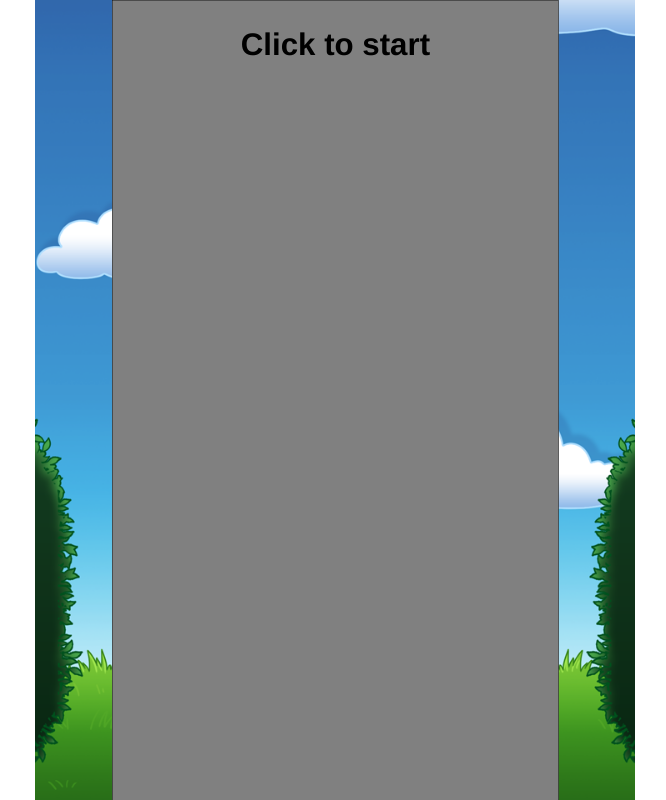
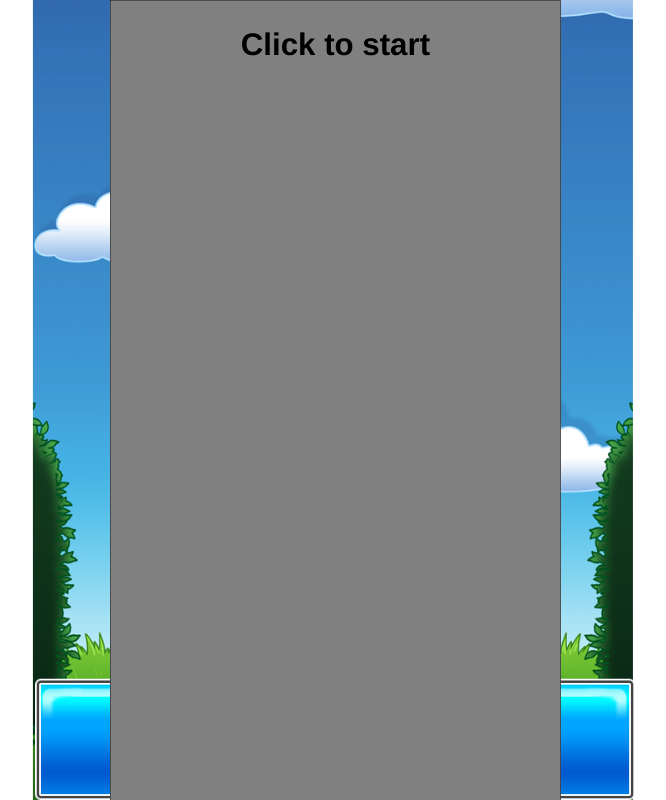
Before and after one commit to strux/enchanted-entanglement, a Vue app: page / in a window 1280 px wide. Shown: the whole page, without its empty margins (305-971 px from the left). Built offline with nearby package versions, Linux system fonts and the light colour scheme.

Commit message:
Background positioned

```diff
--- a/src/App.vue
+++ b/src/App.vue
@@ -2,23 +2,14 @@
     <div id="app">
         <div id="content-scaler" :style="scalerStyle">
             <div :style="contentStyle">
-                <img src="./assets/pup_bg.png" style="position: absolute; width: 1440px; left: -185px; top: -360px" />
+                <img src="./assets/pup_bg.png" style="position: absolute; width: 1440px; left: -185px; top: -400px" />
                 <div :style="boardStyle">
                     <div class="row" v-for="(val, rowIndex) in gameBoard.rows" :key="rowIndex">
                         <game-tile v-for="(val, columnIndex) in gameBoard.columns" :row="rowIndex" :column="columnIndex" :gameBoard="gameBoard" :key="columnIndex"></game-tile>
                     </div>
                     <unit v-for="unit in units" :unit="unit" :tileSize="gameBoard.tileSize" :key="'unit' + unit.id"></unit>
                 </div>
-
                 <game-ui :units="units" :game-duration="game.timer" :game-in-progress="gameInProgress"></game-ui>
-
-                <!--
-                <div style="position: absolute; bottom: 0">
-                    <timer v-if="gameInProgress" :game-duration="game.timer"/>
-                    <unit-controls v-for="unit in units" :unit="unit" :key="'control' + unit.id"></unit-controls>
-                </div>
-                -->
-
                 <div :style="overlayStyle" v-if="!gameInProgress" v-on:click="createGame()">
                     <h1 v-if="game.state === 'win'">You won!</h1>
                     <h1 v-if="game.state === 'lose'">You lost!</h1>
@@ -77,7 +68,7 @@ export default {
     },
     methods: {
         setScale() {
-            this.scale = Math.min((window.innerWidth / 1070), (window.innerHeight / 1920))
+            this.scale = Math.min((window.innerWidth / 1080), (window.innerHeight / 1920))
         },
         createGame() {
             if (!this.creatingGame) {
@@ -103,7 +94,7 @@ export default {
         },
         contentStyle () {
             return {
-                'width': '1070px',
+                'width': '1080px',
                 'height': '1920px',
                 'transform': `translate(-50%, -50%) scale(${this.scale})`,
                 'position': 'relative',
--- a/src/components/GameUi.vue
+++ b/src/components/GameUi.vue
@@ -1,28 +1,39 @@
 <template>
-    <div style="position: absolute; bottom: 0">
+    <div class="game-ui">
+        <!--
         <timer v-if="gameInProgress" :game-duration="gameDuration"/>
+        -->
+        <div :style="backgroundStyle"></div>
         <unit-controls v-for="unit in units" :unit="unit" :key="'control' + unit.id"></unit-controls>
     </div>
 </template>
 
 <script>
 import UnitControls from './UnitControls.vue'
-import Timer from './Timer.vue'
+//import Timer from './Timer.vue'
 
 export default {
     name: 'GameUi',
     props: ['units', 'gameDuration', 'gameInProgress'],
     components: {
         UnitControls,
-        Timer,
+        //Timer,
     },
     data: function() {
         return {
         }
     },
     computed: {
-        style() {
+        backgroundStyle() {
             return  {
+                position: 'absolute',
+                top: 0,
+                left: '50%',
+                transform: 'translate(-50%)',
+                width: '1440px',
+                height: '291px',
+                backgroundImage: `url(${require('../assets/ui_spritesheet.png')})`,
+                backgroundRepeat: 'no-repeat',
             }
         },
     },
@@ -33,4 +44,10 @@ export default {
 
 <!-- Add "scoped" attribute to limit CSS to this component only -->
 <style scoped>
+    .game-ui {
+        position: absolute;
+        bottom: 0;
+        width: 1080px;
+        height: 291px;
+    }
 </style>
```
Also changed, not shown: src/assets/ui_spritesheet.png (added).
